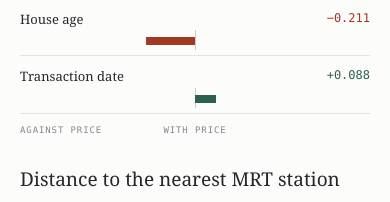
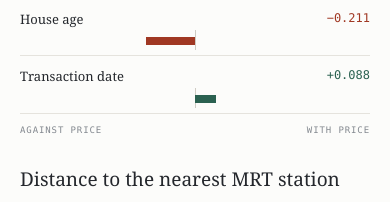
Before and after one commit to Tejveercode/house-price-notes, a React (Vite) app: page / in a window 390 px wide. Shown: the part 3660-3862 px from the top of the page. Built offline with nearby package versions, Linux system fonts and the light colour scheme.

Commit message:
Keep the phone axis labels at the ends of the scale

```diff
--- a/src/styles.css
+++ b/src/styles.css
@@ -1147,6 +1147,15 @@ button {
   }
 }
 
+/* The two axis end labels stay fully apart on phones, where the "0" label is
+   hidden and the three-column axis would bunch them together. */
+@media (max-width: 430px) {
+  .chart__axis > div {
+    display: flex;
+    justify-content: space-between;
+  }
+}
+
 /* The 80/20 figure keeps its counts but becomes two stacked rows, because a
    one-fifth column is barely 70px wide on a phone. */
 @media (max-width: 480px) {
```
